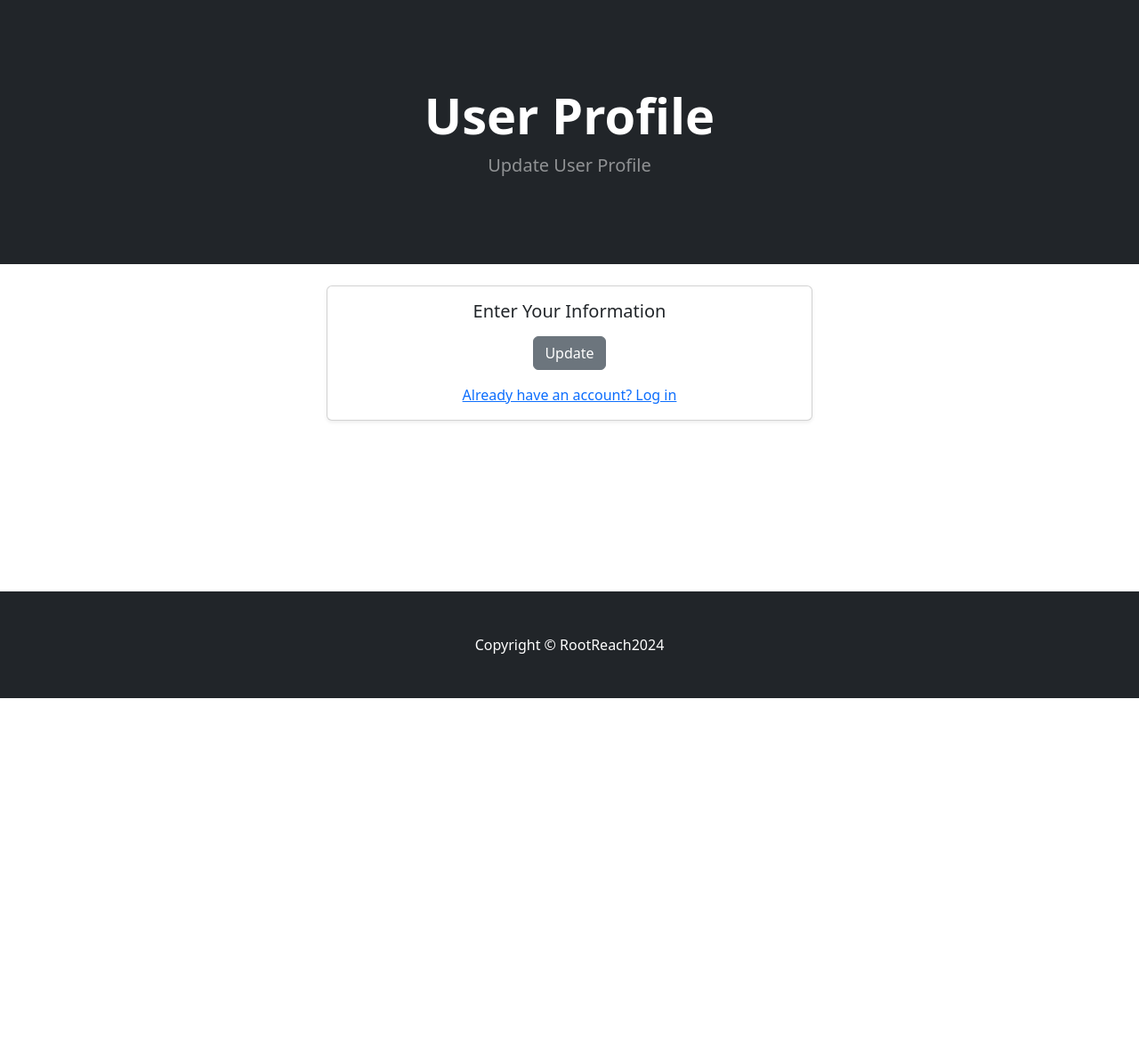
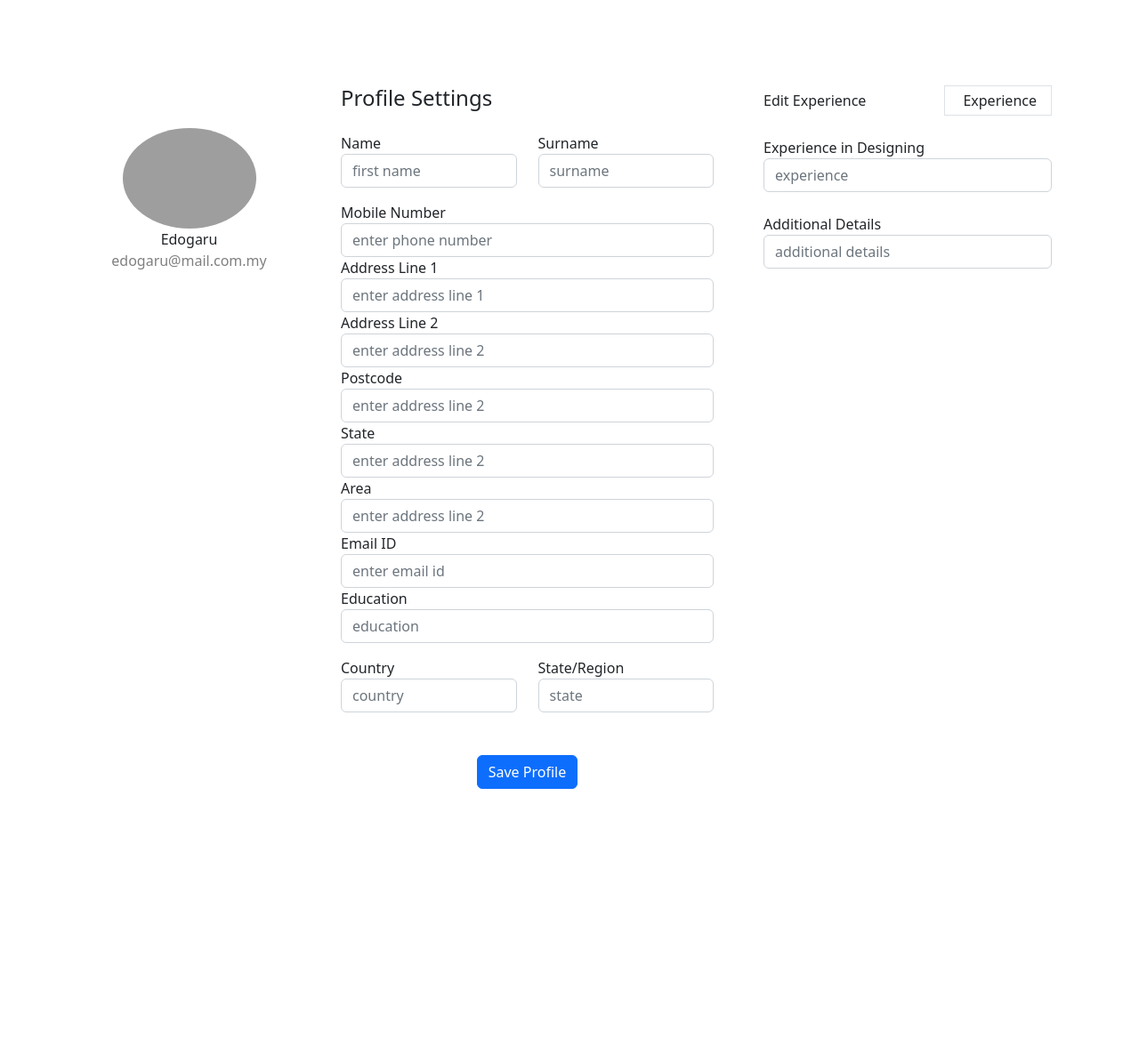
Before and after one commit to SnoOpWo0t/RootReach, a Django app: page /update/ in a window 1280 px wide. Shown: the part 80-1255 px from the top of the page at 89% size. Before the commit the page ends 865 px from the top, so only its background shows below. Run offline with Django 5.2, Linux system fonts and the light colour scheme; some libraries are stand-ins or nearby versions; grey boxes are pictures that could not be loaded.

Commit message:
profile done

```diff
--- a/templates/update_user.html
+++ b/templates/update_user.html
@@ -1,47 +1,47 @@
 {% extends 'base.html' %}
 {% block content %}
 <!-- Header -->
-<header class="bg-dark py-5">
-    <div class="container px-4 px-lg-5 my-5">
-        <div class="text-center text-white">
-            <h1 class="display-4 fw-bolder">User Profile</h1>
-            <p class="lead fw-normal text-white-50 mb-0">Update User Profile</p>
+<div class="container rounded bg-white mt-5 mb-5">
+    <div class="row">
+        <div class="col-md-3 border-right">
+            <div class="d-flex flex-column align-items-center text-center p-3 py-5"><img class="rounded-circle mt-5" width="150px" src="https://st3.depositphotos.com/15648834/17930/v/600/depositphotos_179308454-stock-illustration-unknown-person-silhouette-glasses-profile.jpg"><span class="font-weight-bold">Edogaru</span><span class="text-black-50">edogaru@mail.com.my</span><span> </span></div>
         </div>
-    </div>
-</header>
-
-<div class="container">
-    <div class="row justify-content-center mt-4">
-        <div class="col-md-6">
-            <!-- Registration Form -->
-            <div class="card shadow-sm">
-                <div class="card-body">
-                    <h5 class="card-title text-center">Enter Your Information</h5>
-
-                    <!-- Display error/success messages -->
-                    {% if messages %}
-                        <div class="alert alert-info">
-                            {% for message in messages %}
-                                <p>{{ message }}</p>
-                            {% endfor %}
-                        </div>
-                    {% endif %}
-
-                    <form method="post" action="{% url 'update_user' %}">
-                        {% csrf_token %}
-                        {{ user_form.as_p }}
-                        <div class="text-center mt-3">
-                            <button type="submit" class="btn btn-secondary">Update</button>
-                        </div>
-                    </form>
-
-                    <div class="text-center mt-3">
-                        <a href="{% url 'login' %}">Already have an account? Log in</a>
-                    </div>
+        <div class="col-md-5 border-right">
+            <div class="p-3 py-5">
+                <div class="d-flex justify-content-between align-items-center mb-3">
+                    <h4 class="text-right">Profile Settings</h4>
                 </div>
+                <div class="row mt-2">
+                    <div class="col-md-6"><label class="labels">Name</label><input type="text" class="form-control" placeholder="first name" value=""></div>
+                    <div class="col-md-6"><label class="labels">Surname</label><input type="text" class="form-control" value="" placeholder="surname"></div>
+                </div>
+                <div class="row mt-3">
+                    <div class="col-md-12"><label class="labels">Mobile Number</label><input type="text" class="form-control" placeholder="enter phone number" value=""></div>
+                    <div class="col-md-12"><label class="labels">Address Line 1</label><input type="text" class="form-control" placeholder="enter address line 1" value=""></div>
+                    <div class="col-md-12"><label class="labels">Address Line 2</label><input type="text" class="form-control" placeholder="enter address line 2" value=""></div>
+                    <div class="col-md-12"><label class="labels">Postcode</label><input type="text" class="form-control" placeholder="enter address line 2" value=""></div>
+                    <div class="col-md-12"><label class="labels">State</label><input type="text" class="form-control" placeholder="enter address line 2" value=""></div>
+                    <div class="col-md-12"><label class="labels">Area</label><input type="text" class="form-control" placeholder="enter address line 2" value=""></div>
+                    <div class="col-md-12"><label class="labels">Email ID</label><input type="text" class="form-control" placeholder="enter email id" value=""></div>
+                    <div class="col-md-12"><label class="labels">Education</label><input type="text" class="form-control" placeholder="education" value=""></div>
+                </div>
+                <div class="row mt-3">
+                    <div class="col-md-6"><label class="labels">Country</label><input type="text" class="form-control" placeholder="country" value=""></div>
+                    <div class="col-md-6"><label class="labels">State/Region</label><input type="text" class="form-control" value="" placeholder="state"></div>
+                </div>
+                <div class="mt-5 text-center"><button class="btn btn-primary profile-button" type="button">Save Profile</button></div>
+            </div>
+        </div>
+        <div class="col-md-4">
+            <div class="p-3 py-5">
+                <div class="d-flex justify-content-between align-items-center experience"><span>Edit Experience</span><span class="border px-3 p-1 add-experience"><i class="fa fa-plus"></i>&nbsp;Experience</span></div><br>
+                <div class="col-md-12"><label class="labels">Experience in Designing</label><input type="text" class="form-control" placeholder="experience" value=""></div> <br>
+                <div class="col-md-12"><label class="labels">Additional Details</label><input type="text" class="form-control" placeholder="additional details" value=""></div>
             </div>
         </div>
     </div>
+</div>
+</div>
 </div>
 {% endblock %}
 
```
Also changed, not shown: db.sqlite3.
